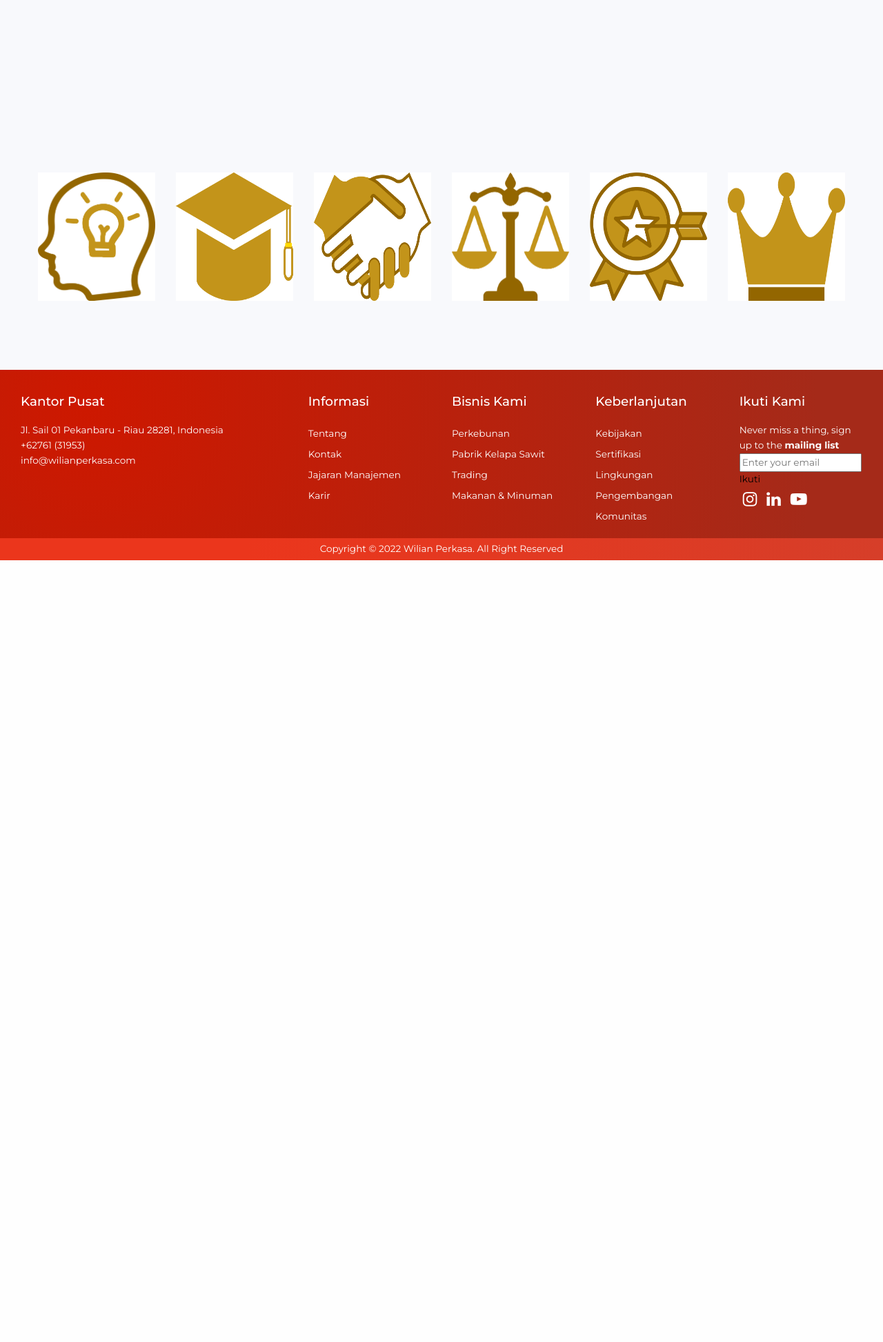
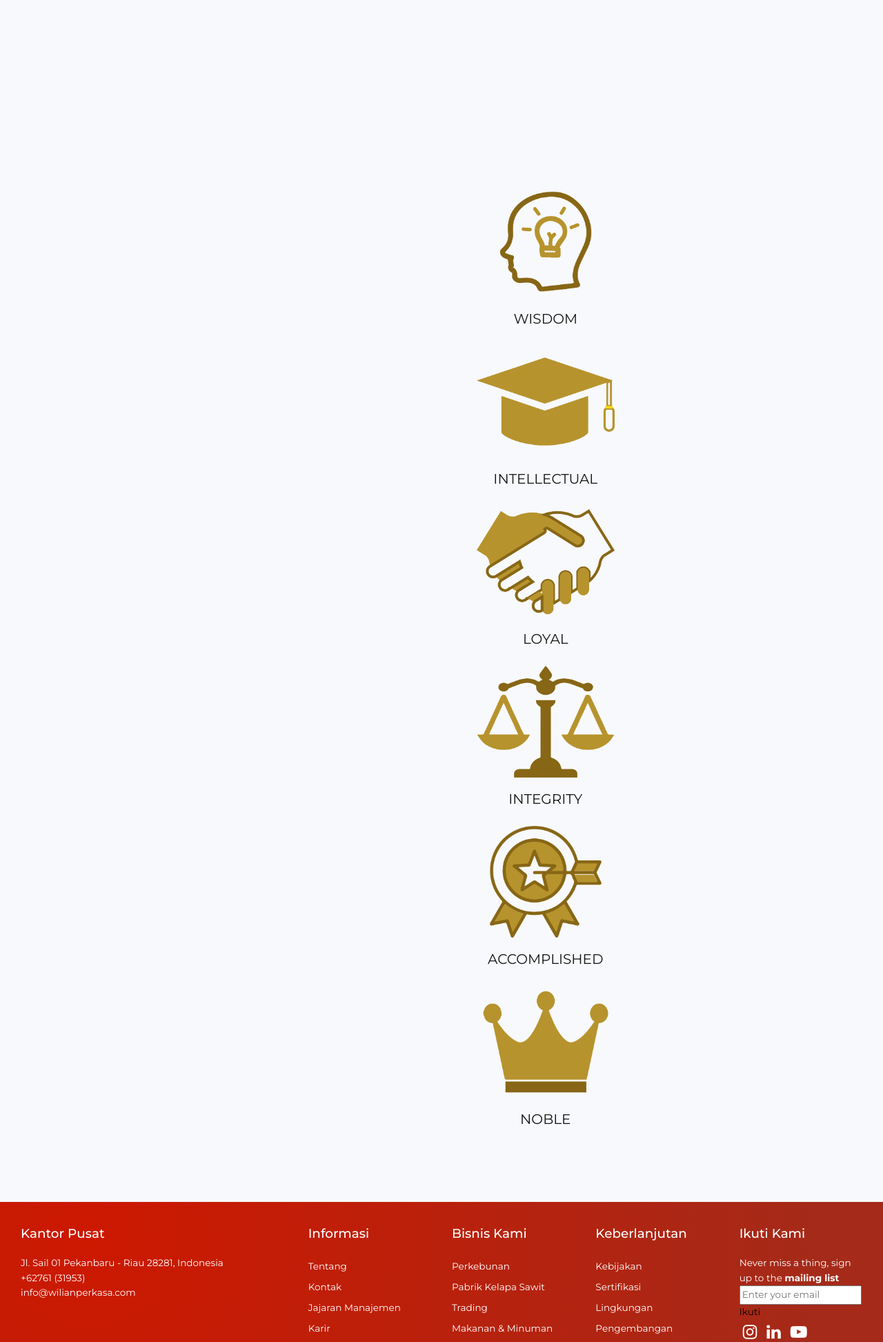
Before and after one commit to tony1477/website, a PHP site: the page made by app/views/about/visi-misi.php in a window 1280 px wide. Shown: the part 1481-3426 px from the top of the page at 69% size. Before the commit the page ends 2293 px from the top, so only its background shows below. Run offline with PHP 8.4, Linux system fonts and the light colour scheme; the template is opened without the code that fills it, so the values that code supplies are empty; some libraries are stand-ins or nearby versions.

Commit message:
update visi misi

```diff
--- a/app/views/about/visi-misi.php
+++ b/app/views/about/visi-misi.php
@@ -55,7 +55,7 @@
                         <div class="modal-content modal-values">
                             <div class="modal-body">
                                 <div class="content">
-                                    <img src="<?=BASE_URL?>public/assets/img/about/w.png" class="img-content">
+                                    <img src="<?=BASE_URL?>public/assets/img/about/flat/1.png" class="img-content">
                                     <h3 class="text-underline values-title">Wisdom</h3>
                                     <p class="text-highlights">Bijaksana</p>
                                     <p class="values-description">Bersikap BIJAKSANA, sehingga mampu memahami dan membedakan tindakan yang benar atau salah dalam menangani pekerjaan ataupun masalah.</p>
@@ -69,7 +69,7 @@
                         <div class="modal-content modal-values">
                             <div class="modal-body">
                                 <div class="content">
-                                    <img src="<?=BASE_URL?>public/assets/img/about/i.png" class="img-content">
+                                    <img src="<?=BASE_URL?>public/assets/img/about/flat/2.png" class="img-content">
                                     <h3 class="text-underline values-title">Intellectual</h3>
                                     <p class="text-highlights">Rasional</p>
                                     <p class="values-description">Berpikir POSITIF dalam bertindak sehingga menciptakan profesionalisme dalam menghadapi orang ataupun situasi.</p>
@@ -83,7 +83,7 @@
                         <div class="modal-content modal-values">
                             <div class="modal-body">
                                 <div class="content">
-                                    <img src="<?=BASE_URL?>public/assets/img/about/l.png" class="img-content">
+                                    <img src="<?=BASE_URL?>public/assets/img/about/flat/3.png" class="img-content">
                                     <h3 class="text-underline values-title">Loyal</h3>
                                     <p class="text-highlights">Setia</p>
                                     <p class="values-description">Memiliki sifat SETIA dan bangga menjadi bagian dari Wilian Perkasa Group.</p>
@@ -97,7 +97,7 @@
                         <div class="modal-content modal-values">
                             <div class="modal-body">
                                 <div class="content">
-                                    <img src="<?=BASE_URL?>public/assets/img/about/in.png" class="img-content">
+                                    <img src="<?=BASE_URL?>public/assets/img/about/flat/4.png" class="img-content">
                                     <h3 class="text-underline values-title">Integrity</h3>
                                     <p class="text-highlights">Jujur</p>
                                     <p class="values-description">JUJUR dalam setiap tindakan dan memiliki etika dalam melakukan perbuatan tersebut.</p>
@@ -111,7 +111,7 @@
                         <div class="modal-content modal-values">
                             <div class="modal-body">
                                 <div class="content">
-                                    <img src="<?=BASE_URL?>public/assets/img/about/a.png" class="img-content">
+                                    <img src="<?=BASE_URL?>public/assets/img/about/flat/5.png" class="img-content">
                                     <h3 class="text-underline values-title">Accomplished</h3>
                                     <p class="text-highlights">Unggul &amp; Terampil</p>
                                     <p class="values-description">Memiliki skill (ketrampilan) yang kompeten dan selalu berusaha meningkatkan ketrampilan tersebut agar menjadi lebih sempurna dan semakin unggul di bidangnya.</p>
@@ -125,7 +125,7 @@
                         <div class="modal-content modal-values">
                             <div class="modal-body">
                                 <div class="content">
-                                    <img src="<?=BASE_URL?>public/assets/img/about/n.png" class="img-content">
+                                    <img src="<?=BASE_URL?>public/assets/img/about/flat/6.png" class="img-content">
                                     <h3 class="text-underline values-title">Noble</h3>
                                     <p class="text-highlights">Terhormat</p>
                                     <p class="values-description">Memiliki jiwa yang saling MENGHORMATI dan MENGHARGAI untuk menciptakan suasana nyaman di dalam pekerjaan.</p>
@@ -135,15 +135,36 @@
                     </div>
                 </div>
             </div>
-            <div class="col-md-12 col-lg-12">
+            <div class="col-md-3 col-lg-3"></div>
+            <div class="col-md-9 col-lg-9">
                 <div class="row values justify-content-lg-center">
                     <h3 class="text-center"><?=$this->getContent('about-values-title')?></h3>
-                    <img src="<?=BASE_URL?>public/assets/img/about/flat/01. wisdom.jpg" class="imgmodal" id="wisdom" onclick="showModal(this)">
-                    <img src="<?=BASE_URL?>public/assets/img/about/flat/02. intellectual.jpg" class="imgmodal" id="intellectual" onclick="showModal(this)">
-                    <img src="<?=BASE_URL?>public/assets/img/about/flat/03. loyal.jpg" class="imgmodal" id="loyal" onclick="showModal(this)">
-                    <img src="<?=BASE_URL?>public/assets/img/about/flat/04. integrity.jpg" class="imgmodal" id="integrity" onclick="showModal(this)">
-                    <img src="<?=BASE_URL?>public/assets/img/about/flat/05. accomplish.jpg" class="imgmodal" id="accomplished" onclick="showModal(this)">
-                    <img src="<?=BASE_URL?>public/assets/img/about/flat/06. noble.jpg" class="imgmodal" id="noble" onclick="showModal(this)">
+                    <div class="icon-values">
+                        <div class="img-values text-center">
+                            <img src="<?=BASE_URL?>public/assets/img/about/flat/1.png" class="imgmodal" id="wisdom" onclick="showModal(this)">
+                            <h5>WISDOM</h5>
+                        </div>
+                        <div class="img-values text-center">
+                            <img src="<?=BASE_URL?>public/assets/img/about/flat/2.png" class="imgmodal" id="intellectual" onclick="showModal(this)">
+                            <h5>INTELLECTUAL</h5>
+                        </div>
+                        <div class="img-values text-center">
+                            <img src="<?=BASE_URL?>public/assets/img/about/flat/3.png" class="imgmodal" id="loyal" onclick="showModal(this)">
+                            <h5>LOYAL</h5>
+                        </div>
+                        <div class="img-values text-center">
+                            <img src="<?=BASE_URL?>public/assets/img/about/flat/4.png" class="imgmodal" id="integrity" onclick="showModal(this)">
+                            <h5>INTEGRITY</h5>
+                        </div>
+                        <div class="img-values text-center">
+                            <img src="<?=BASE_URL?>public/assets/img/about/flat/5.png" class="imgmodal" id="accomplished" onclick="showModal(this)">
+                            <h5>ACCOMPLISHED</h5>
+                        </div>
+                        <div class="img-values text-center">
+                            <img src="<?=BASE_URL?>public/assets/img/about/flat/6.png" class="imgmodal" id="noble" onclick="showModal(this)">
+                            <h5>NOBLE</h5>
+                        </div>
+                    </div>
                 </div>
             </div>
         </div>
```
Also changed, not shown: public/assets/css/style_versi3.css, public/assets/img/about/flat/1.png (added), public/assets/img/about/flat/2.png (added), public/assets/img/about/flat/3.png (added), public/assets/img/about/flat/4.png (added), public/assets/img/about/flat/5.png (added), public/assets/img/about/flat/6.png (added).
